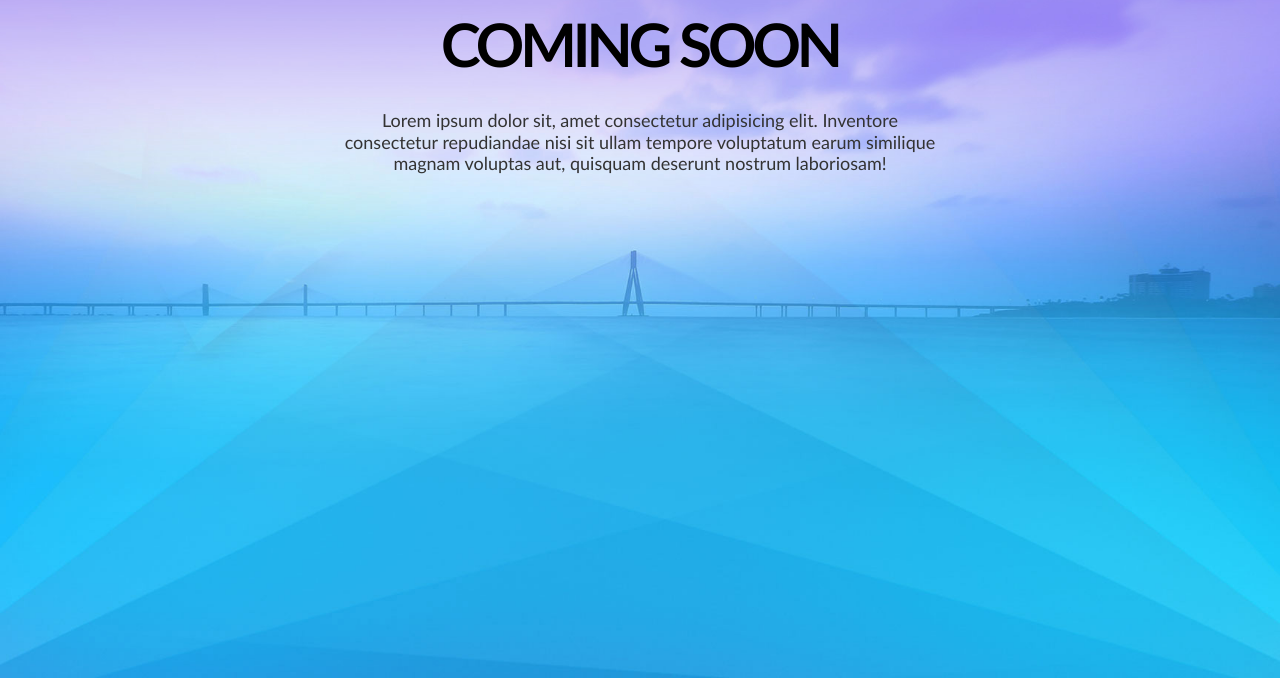
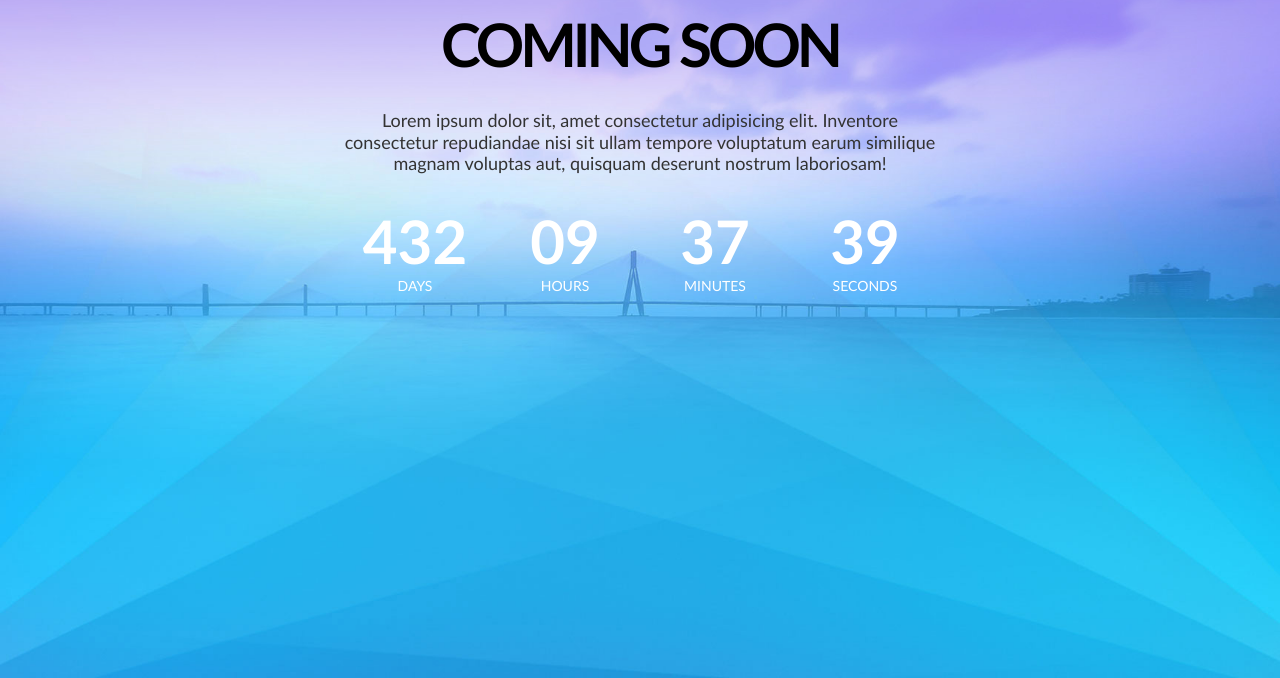
Before and after one commit to front-end-by-rimantas/42-grupe-coming-soon, a website: page index.html in a window 1280 px wide. Shown: the part 122-800 px from the top of the page. Drawn offline with Linux system fonts and the light colour scheme.

Commit message:
Clock #4

```diff
--- /dev/null
+++ b/css/components/clock.css
@@ -0,0 +1,24 @@
+.clock {
+    display: flex;
+    flex-wrap: wrap;
+    gap: 30px 0;
+    text-align: center;
+    color: #fff;
+}
+.clock > .time {
+    width: 25%;
+}
+.clock > .time > .value {
+    font-size: 60px;
+    font-weight: bold;
+}
+.clock > .time > .label {
+    font-size: 14px;
+    text-transform: uppercase;
+}
+
+@media (max-width: 560px) {
+    .clock > .time {
+        width: 50%;
+    }
+}
--- a/css/pages/home.css
+++ b/css/pages/home.css
@@ -4,6 +4,7 @@
 /* 3rd-party */
 @import '../3rd-party/font-awesome.min.css';
 /* components */
+@import '../components/clock.css';
 
 /* CUSTOM STYLE BELOW THIS COMMENT LINE */
 
--- a/index.html
+++ b/index.html
@@ -23,6 +23,24 @@
             <img class="logo" src="./img/logo.png" alt="Logo">
             <h1 class="main-title">Coming soon</h1>
             <p class="main-description">Lorem ipsum dolor sit, amet consectetur adipisicing elit. Inventore consectetur repudiandae nisi sit ullam tempore voluptatum earum similique magnam voluptas aut, quisquam deserunt nostrum laboriosam!</p>
+            <div class="clock">
+                <div class="time">
+                    <div class="value">432</div>
+                    <div class="label">Days</div>
+                </div>
+                <div class="time">
+                    <div class="value">09</div>
+                    <div class="label">Hours</div>
+                </div>
+                <div class="time">
+                    <div class="value">37</div>
+                    <div class="label">Minutes</div>
+                </div>
+                <div class="time">
+                    <div class="value">39</div>
+                    <div class="label">Seconds</div>
+                </div>
+            </div>
         </div>
     </section>
 
```
